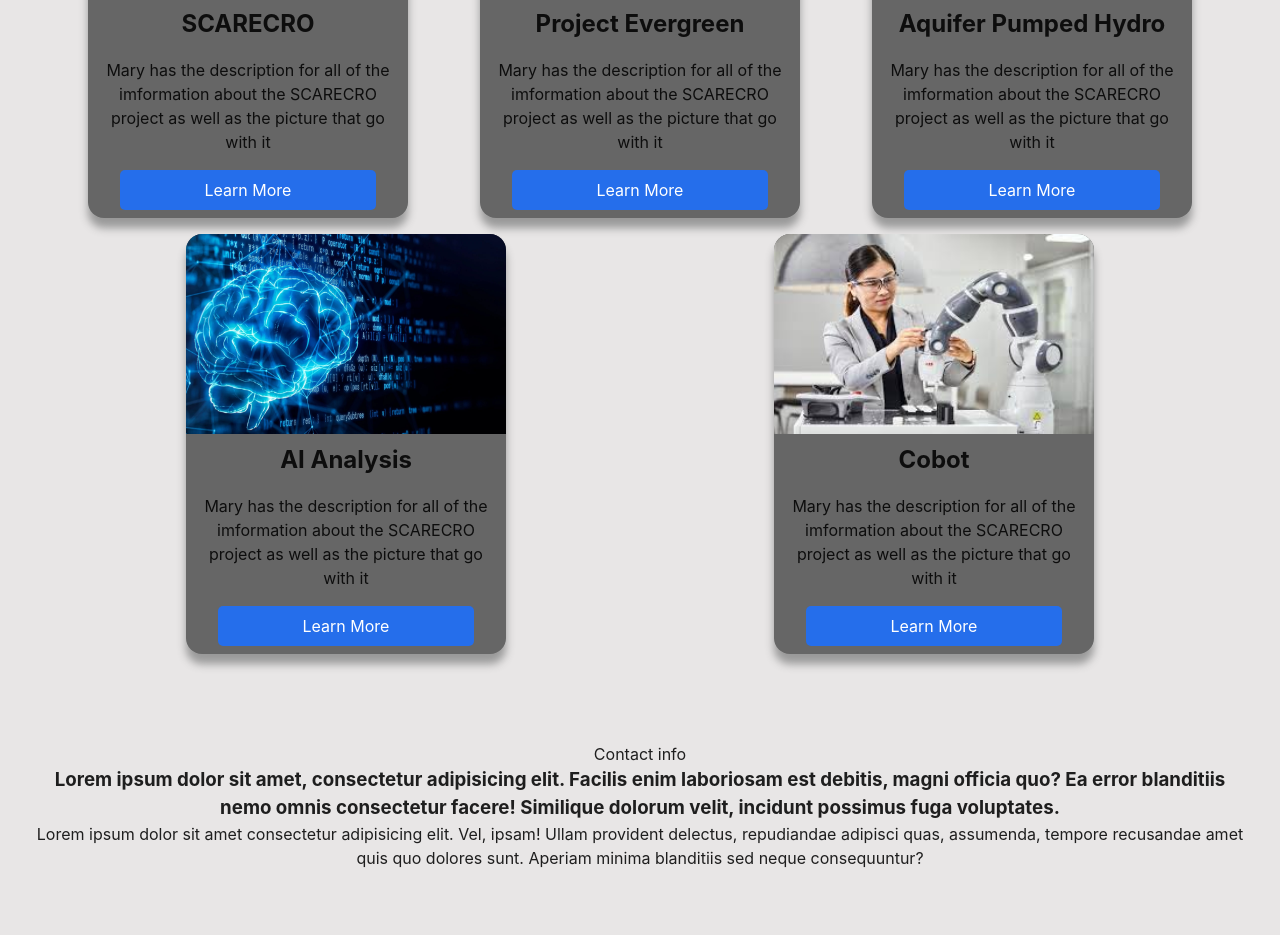
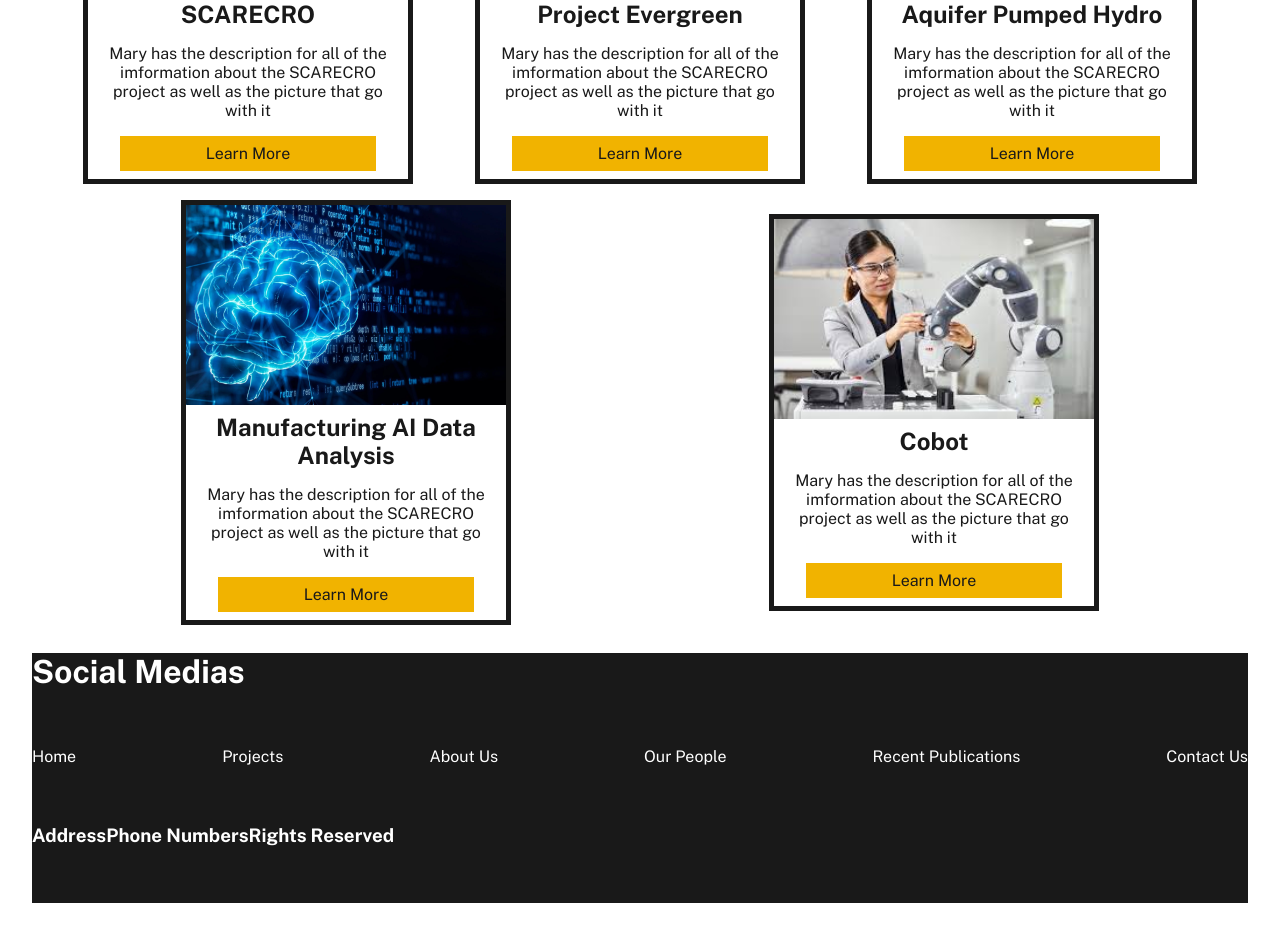
Before and after one commit to cbalesohay/UIWebsite, a React (Vite) app: page / in a window 1280 px wide. Shown: the part 380-1315 px from the top of the page. Before the commit the page ends 1250 px from the top, so only its background shows below. Built offline with nearby package versions, Linux system fonts and the light colour scheme.

Commit message:
June 24 website layout

```diff
--- a/index.html
+++ b/index.html
@@ -3,6 +3,9 @@
   <head>
     <meta charset="UTF-8" />
     <link rel="icon" type="image/svg+xml" href="/vite.svg" />
+    <link rel="preconnect" href="https://fonts.googleapis.com">
+    <link rel="preconnect" href="https://fonts.gstatic.com" crossorigin>
+    <link href="https://fonts.googleapis.com/css2?family=Public+Sans:ital,wght@0,100..900;1,100..900&display=swap" rel="stylesheet">
     <meta name="viewport" content="width=device-width, initial-scale=1.0" />
     <title>Test Website</title>
   </head>
--- a/src/UI/Card.jsx
+++ b/src/UI/Card.jsx
@@ -3,7 +3,7 @@ import './card.css'
 
 export const Card = ({imgSrc, imgAlt, title, description, buttonText, link}) => {
   return (
-    <div className='card-container'>
+    <div className='card-container' >
         {imgSrc && imgAlt && <img src={imgSrc} alt={imgAlt} className='card-img'/>}
         {title && <h2 className='card-title'>{title}</h2>}
         {description && <p className='card-description'>{description}</p>}
--- a/src/UI/card.css
+++ b/src/UI/card.css
@@ -1,3 +1,34 @@
+.card-container{
+    height: fit-content;
+    width: 20rem;
+    background-color: #FFFFFF;
+    display: flex;
+    align-items: center;
+    flex-direction: column;
+    margin: 0.5rem;
+    border: 5px solid #191919;
+}
+
+.card-img{
+    height: 200px;
+    width: 100%;
+}
+
+.card-title, .card-description{
+    margin: 0.5rem 5%;
+}
+
+.card-btn{
+    text-align: center;
+    width: 70%;
+    padding: 0.5rem 1rem;
+    background-color: #F1B300;
+    color: #191919;
+    margin: 0.5rem;
+    text-decoration: none;
+}
+
+/*
 .card-container{
     height: fit-content;
     width: 20rem;
@@ -30,3 +61,4 @@
     margin: 0.5rem;
     text-decoration: none;
 }
+*/
--- a/src/components/Footer.jsx
+++ b/src/components/Footer.jsx
@@ -5,9 +5,21 @@ export const Footer = () => {
   return (
     <>
       <div className='footer-container'>
-        Contact info
-        <h3>Lorem ipsum dolor sit amet, consectetur adipisicing elit. Facilis enim laboriosam est debitis, magni officia quo? Ea error blanditiis nemo omnis consectetur facere! Similique dolorum velit, incidunt possimus fuga voluptates.</h3>
-        <p>Lorem ipsum dolor sit amet consectetur adipisicing elit. Vel, ipsam! Ullam provident delectus, repudiandae adipisci quas, assumenda, tempore recusandae amet quis quo dolores sunt. Aperiam minima blanditiis sed neque consequuntur?</p>
+        <br></br>
+        <h1>Social Medias</h1>
+        <br></br>
+        <ul>
+          <li><a>Home</a></li>
+          <li><a>Projects</a></li>
+          <li><a>About Us</a></li>
+          <li><a>Our People</a></li>
+          <li><a>Recent Publications</a></li>
+          <li><a>Contact Us</a></li>
+        </ul>
+        <br></br>
+        <h3>Address</h3>
+        <h3>Phone Numbers</h3>
+        <h3>Rights Reserved</h3>
       </div>
     </>
   )
--- a/src/components/Navbar.jsx
+++ b/src/components/Navbar.jsx
@@ -1,12 +1,15 @@
 import React from 'react'
 import './navbar.css'
+import UILogo from '/src/images/UofI_Main_Full.png'
+
+/* Need to fix Image click to LandingPage on reload */
 
 export const Navbar = () => {
   return (
     <>
       <div className='container'>
         <div className='navbar'>
-          <h2>Website Demo</h2>
+        <img src={UILogo} alt='UI Logo'/>
           <nav>
             <ul>
               <li><a>Home</a></li>
@@ -17,7 +20,7 @@ export const Navbar = () => {
               <li><a>Contact Us</a></li>
             </ul>
           </nav>
-          <input placeholder='search'></input>
+          <input className='search' placeholder='...search'></input>
         </div>
       </div>
     </>
--- a/src/components/PageLayout.jsx
+++ b/src/components/PageLayout.jsx
@@ -7,6 +7,7 @@ import './pagelayout.css'
 export const PageLayout = ({children}) => {
   return (
     <>
+      {/* Allows for a flexible and reusable design structure */}
       <div className='page'>
           <Navbar/>
           {children}
--- a/src/components/footer.css
+++ b/src/components/footer.css
@@ -1,6 +1,17 @@
 .footer-container{
-    height: 2.5rem;
+    display: flex;
+    flex-wrap: wrap;
+    height: 250px;
     width: 100%;
+    background-color: #191919;
+    color: #FFFFFF;
     position: absolute;
     bottom: 0;
 }
+
+ul{
+    display: flex;
+    list-style-type: none;
+    justify-content: space-between;
+    width: 100%;
+}
--- a/src/components/navbar.css
+++ b/src/components/navbar.css
@@ -1,7 +1,6 @@
 .container {
-    font-size: 0.9rem;
-    font-family: Inter, system-ui, Avenir, Helvetica, Arial, sans-serif;
-    height: 70px;
+  height: 70px;
+  width: 100%;
 }
 
 .navbar {
@@ -9,7 +8,6 @@
   align-items: center;
   justify-content: center;
   height: 100%;
-  width: 90%;
   margin: auto;
 }
 
@@ -28,4 +26,14 @@
 .container .navbar ul li {
   padding: 18px;
   margin: 0 10px;
+  font-weight: 700;
 }
+
+img{
+  height: 50px;
+}
+
+.search{
+  background-color: #FFFFFF;
+  color: #191919;
+}
--- a/src/components/pagelayout.css
+++ b/src/components/pagelayout.css
@@ -1,5 +1,5 @@
 .page {
     position: relative;
     min-height: 100vh;
-    padding-bottom: 100px;
+    padding-bottom: 250px;
 }
--- a/src/components/projects.js
+++ b/src/components/projects.js
@@ -1,33 +1,47 @@
-export const Projects = {
-    0: {
+export const Projects = [
+    {
         id: 0,
         title: 'SCARECRO',
+        altImage: 'SCARECRO',
         url: '/src/images/dashboard.png',
         description: 'Mary has the description for all of the imformation about the SCARECRO project as well as the picture that go with it',
-        childIds: [8,9,10]
+        buttonText: 'Learn More',
+        link: 'SCARECROPage',
     },
-    1: {
+    {
         id: 1,
         title: 'Project Evergreen',
+        altImage: 'Project Evergreen',
         url: '/src/images/minifactory.webp',
-        childIds: [5,6,7],
+        description: 'Mary has the description for all of the imformation about the SCARECRO project as well as the picture that go with it',
+        buttonText: 'Learn More',
+        link: 'EvergreenPage',
     },
-    2: {
+    {
         id: 2,
         title: 'Aquifer Pumped Hydro',
+        altImage: 'Aquifer Pumped Hydro',
         url: '/src/images/aquiferpump.jpg',
-        childIds: [11,12,13]
+        description: 'Mary has the description for all of the imformation about the SCARECRO project as well as the picture that go with it',
+        buttonText: 'Learn More',
+        link: 'PumpPage',
     },
-    3: {
+    {
         id: 3,
         title: 'Manufacturing AI Data Analysis',
+        altImage: 'Manufacturing AI Data Analysis',
         url: '/src/images/AI.webp',
-        childIds: [33,32,26]
+        description: 'Mary has the description for all of the imformation about the SCARECRO project as well as the picture that go with it',
+        buttonText: 'Learn More',
+        link: 'AiPage',
     },
-    4: {
+    {
         id: 4,
         title: 'Cobot',
+        altImage: 'Cobot',
         url: '/src/images/cobot.jpg',
-        childIds: [14,15,16]
-    }
-}
+        description: 'Mary has the description for all of the imformation about the SCARECRO project as well as the picture that go with it',
+        buttonText: 'Learn More',
+        link: 'CobotPage',
+    },
+];
--- a/src/index.css
+++ b/src/index.css
@@ -1,11 +1,12 @@
 :root {
-  font-family: Inter, system-ui, Avenir, Helvetica, Arial, sans-serif;
-  line-height: 1.5;
+  font-family: "Public Sans", sans-serif;
+  font-optical-sizing: auto;
+  font-style: normal;
   font-weight: 400;
 
   color-scheme: light dark;
-  color: rgba(0, 0, 0, 0.87);
-  background-color: #e8e6e6;
+  color: #191919;
+  background-color: #FFFFFF;
 
   font-synthesis: none;
   text-rendering: optimizeLegibility;
--- a/src/pages/ProjectsPage.jsx
+++ b/src/pages/ProjectsPage.jsx
@@ -1,6 +1,7 @@
 import React from 'react'
 import { PageLayout } from '../components/PageLayout'
 import { Card } from '../UI/Card'
+import { Projects } from '../components/projects'
 import './projectpage.css'
 
 export const ProjectsPage = () => {
@@ -8,11 +9,10 @@ export const ProjectsPage = () => {
       <PageLayout>
         <h1>Project Page</h1>
         <div className='project-layout'>
-          <Card imgSrc='/src/images/dashboard.png' imgAlt='SCARECRO' title='SCARECRO' description='Mary has the description for all of the imformation about the SCARECRO project as well as the picture that go with it' buttonText='Learn More' link='SCARECROPage'/>
-          <Card imgSrc='/src/images/minifactory.webp' imgAlt='Project Evergreen' title='Project Evergreen' description='Mary has the description for all of the imformation about the SCARECRO project as well as the picture that go with it' buttonText='Learn More' link='EvergreenPage'/>
-          <Card imgSrc='/src/images/aquiferpump.jpg' imgAlt='Aquifer Pumped Hydro' title='Aquifer Pumped Hydro' description='Mary has the description for all of the imformation about the SCARECRO project as well as the picture that go with it' buttonText='Learn More' link='PumpPage'/>
-          <Card imgSrc='/src/images/AI.webp' imgAlt='AI Analysis' title='AI Analysis' description='Mary has the description for all of the imformation about the SCARECRO project as well as the picture that go with it' buttonText='Learn More' link='AiPage'/>
-          <Card imgSrc='/src/images/cobot.jpg' imgAlt='Cobot' title='Cobot' description='Mary has the description for all of the imformation about the SCARECRO project as well as the picture that go with it' buttonText='Learn More' link='CobotPage'/>
+          {/* Map through all availible Projects availible */}
+          {Projects.map((project, index) => (
+            <Card key={index} imgSrc={project.url} imgAlt={project.altImage} title={project.title} description={project.description} buttonText={project.buttonText} link={project.link} />
+          ))}
         </div>
       </PageLayout>
   )
```
Also changed, not shown: src/images/UofI_Main_Full.png (added).
